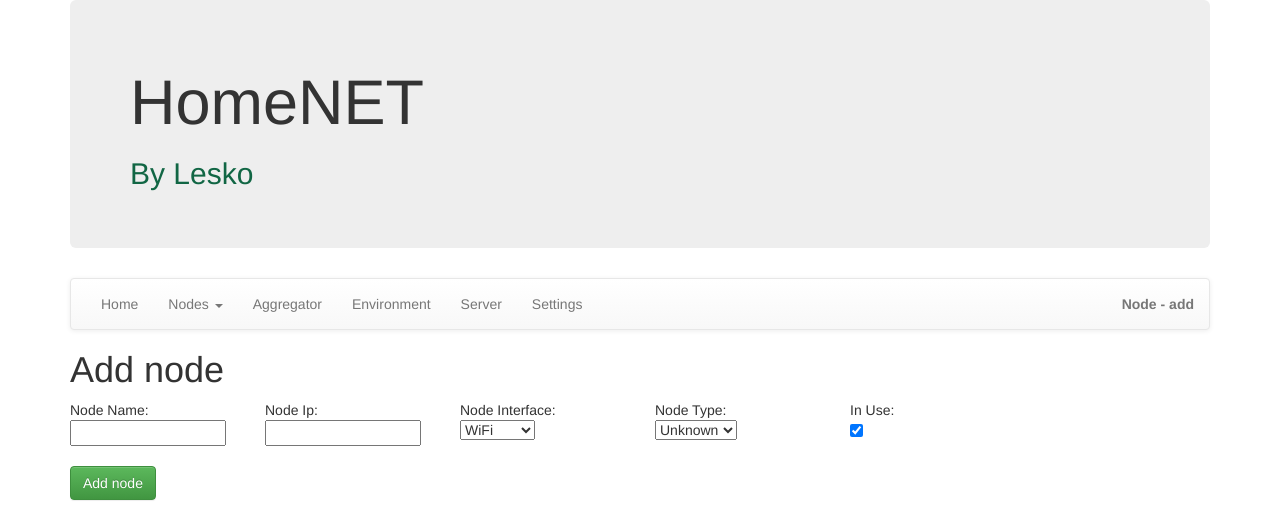
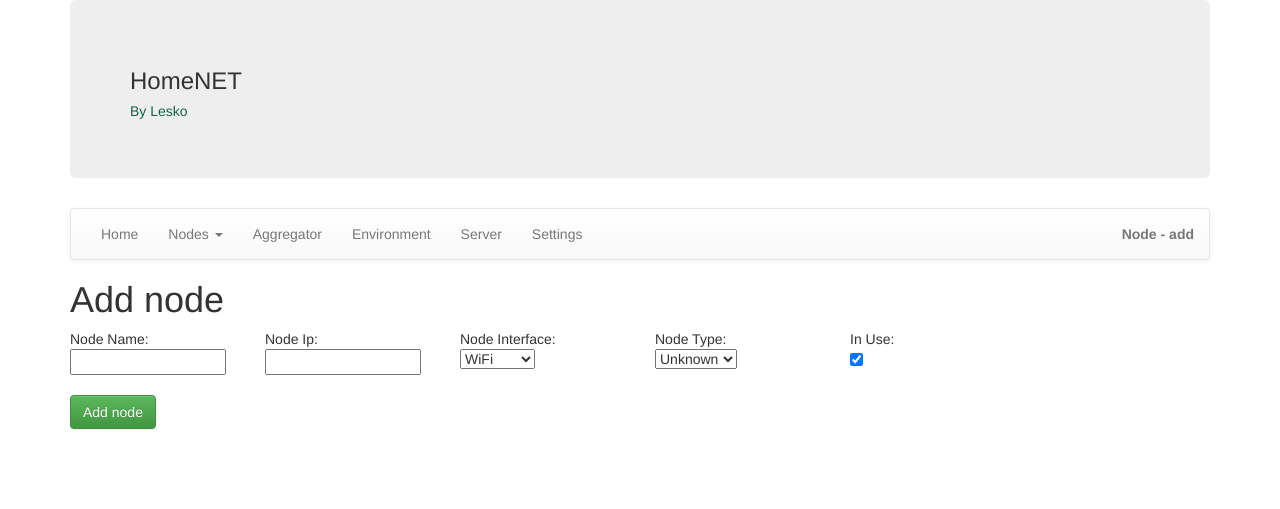
Before and after one commit to LeskoIam/homeNET, a Flask app: page /add_node in a window 1280 px wide. Shown: the top 509 px of the page. Run offline with Flask 2, Linux system fonts and the light colour scheme; parts of the project's set-up code (start-up, migrations or seed data) failed here and were passed over; some libraries are stand-ins or nearby versions.

```diff
--- a/app/templates/base.html
+++ b/app/templates/base.html
@@ -27,8 +27,8 @@
       {% endif %}
     {% endwith %}
     <div class="jumbotron">
-        <h1>HomeNET</h1>
-        <h2 style="color: #116644">By Lesko</h2>
+        <h3>HomeNET</h3>
+        <h5 style="color: #116644">By Lesko</h5>
     </div>
     <nav role="navigation" class="navbar navbar-default">
         <div id="navbarCollapse" class="collapse navbar-collapse">
```
